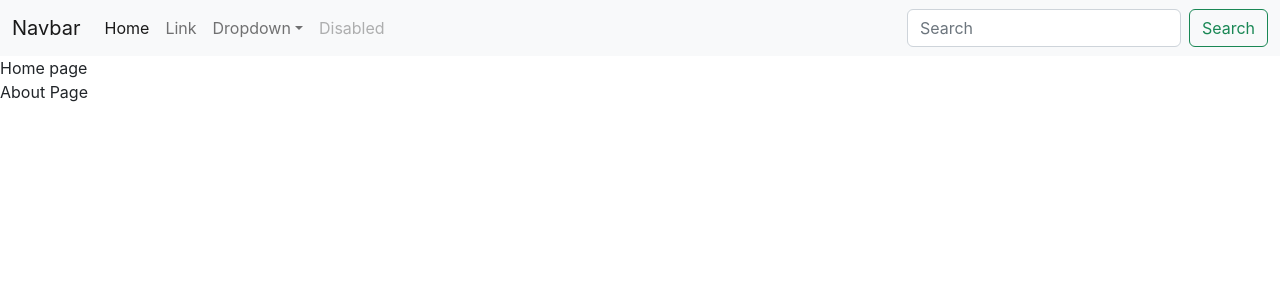
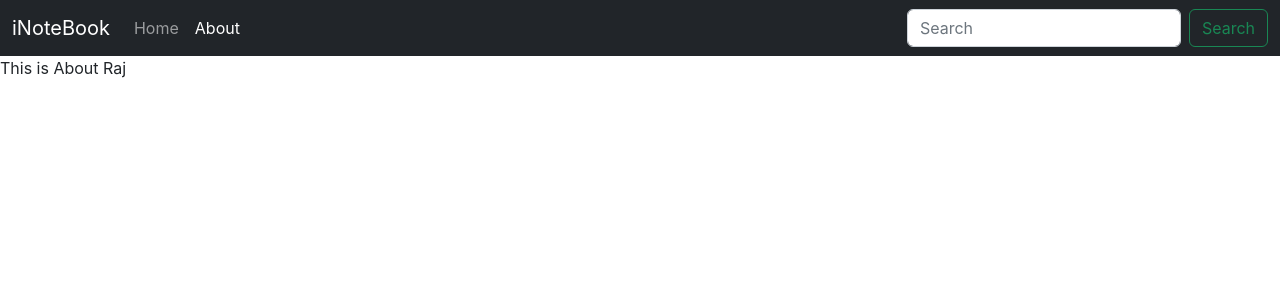
Before and after one commit to RajBusa/iNotebook, a React (Create React App) app: page /about in a window 1280 px wide. Shown: the top 300 px of the page. Built offline with nearby package versions, Linux system fonts and the light colour scheme.

Commit message:
video 59 completed

```diff
--- a/src/App.js
+++ b/src/App.js
@@ -1,17 +1,24 @@
-import './App.css';
+import './App.css'
 import Home from './components/Home'
 import About from './components/About'
-import Navbar from './components/Navbar';
-
+import Navbar from './components/Navbar'
+import { BrowserRouter, Routes, Route } from 'react-router-dom'
+import NoteState from './context/notes/NoteState'
 
 function App() {
   return (
     <>
-      <Navbar/>
-      <Home/>
-      <About/>
+      <NoteState>
+        <BrowserRouter>
+          <Navbar />
+          <Routes>
+            <Route path="/" element={<Home />} />
+            <Route path="/about" element={<About />} />
+          </Routes>
+        </BrowserRouter>
+      </NoteState>
     </>
-  );
+  )
 }
 
-export default App;
+export default App
--- a/src/components/About.js
+++ b/src/components/About.js
@@ -1,9 +1,16 @@
-import React from 'react'
+import React from 'react';
+import { useEffect } from 'react';
+import { useContext } from 'react';
+import noteContext from '../context/notes/noteContext';
 
 const About = () => {
+  const a = useContext(noteContext)
+  useEffect(()=>{
+    a.update();
+  })
   return (
     <div>
-      About Page
+      This is About {a.state.name}
     </div>
   )
 }
--- a/src/components/Navbar.js
+++ b/src/components/Navbar.js
@@ -1,39 +1,50 @@
 import React from 'react'
+import { Link, useLocation } from 'react-router-dom'
 
 const Navbar = () => {
+  let location = useLocation();
+  // console.log(location.pathname);
+
   return (
-    <nav className="navbar navbar-expand-lg bg-light">
+    <nav className="navbar navbar-expand-lg bg-dark navbar-dark">
       <div className="container-fluid">
-    <a className="navbar-brand" href="#">Navbar</a>
-    <button className="navbar-toggler" type="button" data-bs-toggle="collapse" data-bs-target="#navbarSupportedContent" aria-controls="navbarSupportedContent" aria-expanded="false" aria-label="Toggle navigation">
+        <Link className="navbar-brand" to="/">
+          iNoteBook
+        </Link>
+        <button
+          className="navbar-toggler"
+          type="button"
+          data-bs-toggle="collapse"
+          data-bs-target="#navbarSupportedContent"
+          aria-controls="navbarSupportedContent"
+          aria-expanded="false"
+          aria-label="Toggle navigation"
+        >
           <span className="navbar-toggler-icon"></span>
         </button>
         <div className="collapse navbar-collapse" id="navbarSupportedContent">
           <ul className="navbar-nav me-auto mb-2 mb-lg-0">
             <li className="nav-item">
-          <a className="nav-link active" aria-current="page" href="#">Home</a>
+              <Link className={`nav-link ${location.pathname === '/' ? 'active':' '}`} aria-current="page" to="/">
+                Home
+              </Link>
             </li>
             <li className="nav-item">
-          <a className="nav-link" href="#">Link</a>
-        </li>
-        <li className="nav-item dropdown">
-          <a className="nav-link dropdown-toggle" href="#" id="navbarDropdown" role="button" data-bs-toggle="dropdown" aria-expanded="false">
-            Dropdown
-          </a>
-          <ul className="dropdown-menu" aria-labelledby="navbarDropdown">
-            <li><a className="dropdown-item" href="#">Action</a></li>
-            <li><a className="dropdown-item" href="#">Another action</a></li>
-            <li><hr className="dropdown-divider"/></li>
-            <li><a className="dropdown-item" href="#">Something else here</a></li>
-          </ul>
-        </li>
-        <li className="nav-item">
-          <a className="nav-link disabled">Disabled</a>
+              <Link className={`nav-link ${location.pathname === '/about' ? 'active':' '}`} to="/about">
+                About
+              </Link>
             </li>
           </ul>
           <form className="d-flex" role="search">
-        <input className="form-control me-2" type="search" placeholder="Search" aria-label="Search"/>
-        <button className="btn btn-outline-success" type="submit">Search</button>
+            <input
+              className="form-control me-2"
+              type="search"
+              placeholder="Search"
+              aria-label="Search"
+            />
+            <button className="btn btn-outline-success" type="submit">
+              Search
+            </button>
           </form>
         </div>
       </div>
--- /dev/null
+++ b/src/context/notes/NoteState.js
@@ -0,0 +1,32 @@
+import NoteContext from "./noteContext";
+import { useState } from "react";
+
+const NoteState = (props) => {
+    // const state = {
+    //     "name": "Harry",
+    //     "class": "5g"
+    // }
+
+    const s1 = {
+        "name": "Harry",
+        "class": "3g"
+    }
+    const [state, setState] = useState(s1)
+
+    const update = ()=>{
+        setTimeout(() => {
+            setState({
+                "name": "Raj",
+                "class": "5g"
+            })
+        }, 1000);
+    }
+
+    return (
+        <NoteContext.Provider value={{state, update}}>
+            {props.children}
+        </NoteContext.Provider>
+    )
+}
+
+export default NoteState;
--- /dev/null
+++ b/src/context/notes/noteContext.js
@@ -0,0 +1,5 @@
+import { createContext } from "react";
+
+const noteContext = createContext();
+
+export default noteContext;
```
Lines whose indentation alone changed are shown as unchanged.
